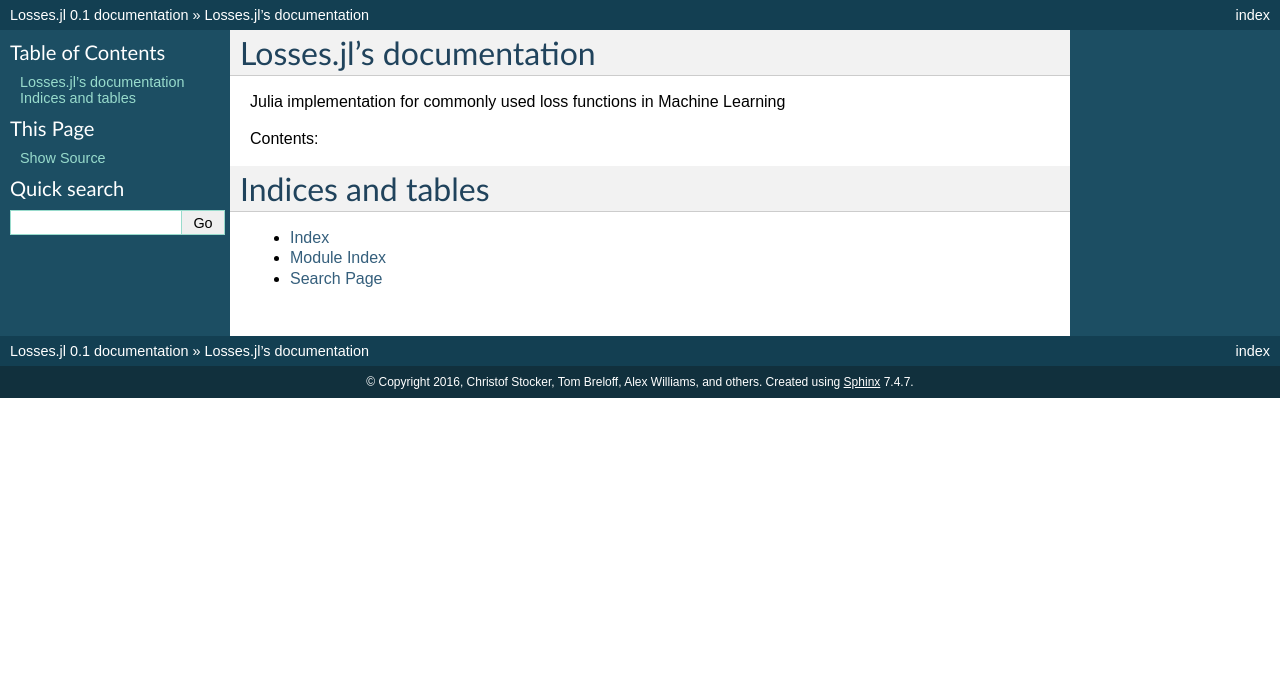
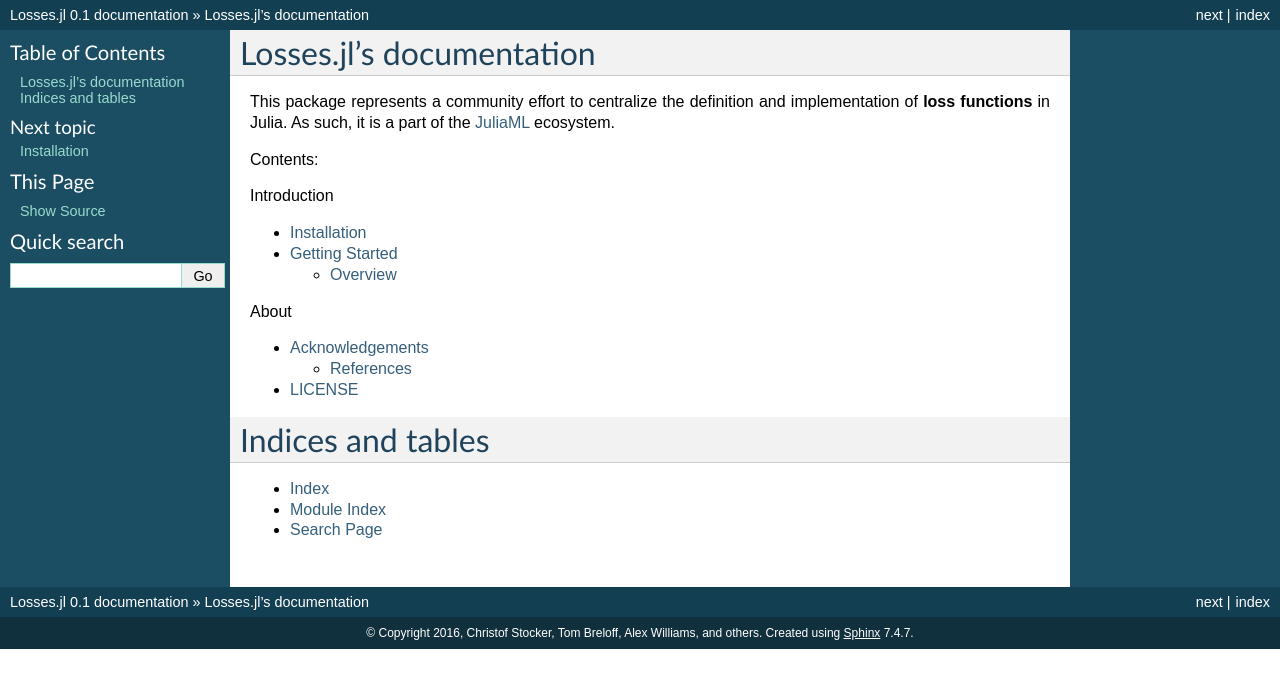
Before and after one commit to JuliaML/LossFunctions.jl, a Sphinx documentation site: the page built from docs/index.rst, in a window 1280 px wide. Shown: the top 688 px of the page. Built offline with Sphinx 7.4.7, drawn with Linux system fonts in a browser that asks for light colours.

Commit message:
add install instructions and acknowledgements

```diff
--- /dev/null
+++ b/docs/about/license.rst
@@ -0,0 +1,6 @@
+LICENSE
+========
+
+The Losses.jl package is licensed under the **MIT "Expat" License**
+
+see `LICENSE.md <https://github.com/JuliaML/Losses.jl/blob/master/LICENSE.md>`_ in the Github repository.
--- a/docs/index.rst
+++ b/docs/index.rst
@@ -6,14 +6,26 @@
 Losses.jl's documentation
 ==========================
 
-Julia implementation for commonly used loss functions in Machine Learning
+This package represents a community effort to centralize the
+definition and implementation of **loss functions** in Julia.
+As such, it is a part of the `JuliaML <https://github.com/JuliaML>`_
+ecosystem.
 
 Contents:
 
 .. toctree::
    :maxdepth: 2
+   :caption: Introduction
 
+   introduction/install
+   introduction/gettingstarted
 
+.. toctree::
+   :maxdepth: 2
+   :caption: About
+
+   about/acknowledgements
+   about/license
 
 Indices and tables
 ==================
```
Also changed, not shown: docs/about/acknowledgements.rst (added, +14 -0 lines), docs/introduction/gettingstarted.rst (added, +14 -0 lines), docs/introduction/install.rst (added, +23 -0 lines).
